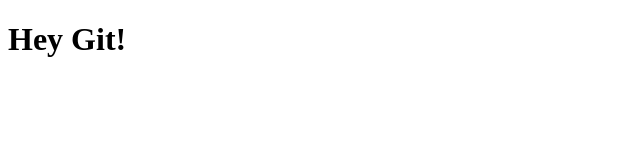
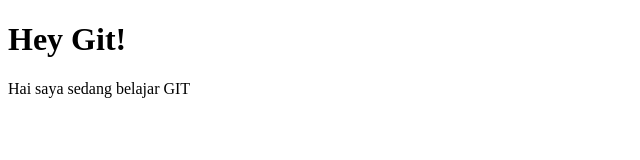
Before and after one commit to renaldy23/belajarhtml, a website: page index.html in a window 1280 px wide. Shown: the whole page, without its empty margins (0-640 px from the left). Drawn offline with Linux system fonts and the light colour scheme.

Commit message:
chore: initializing project

```diff
--- a/index.html
+++ b/index.html
@@ -7,5 +7,6 @@
   </head>
   <body>
     <h1>Hey Git!</h1>
+    <p>Hai saya sedang belajar GIT</p>
   </body>
 </html>
```
